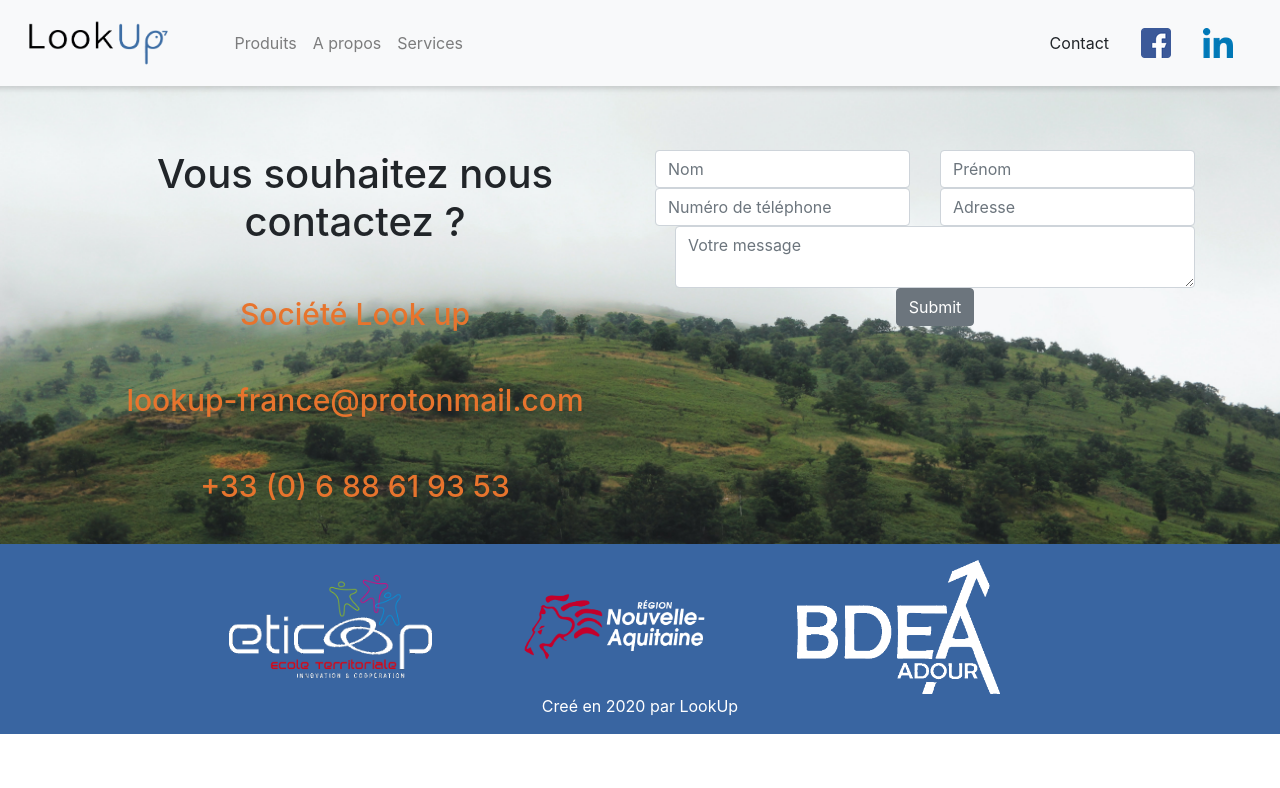
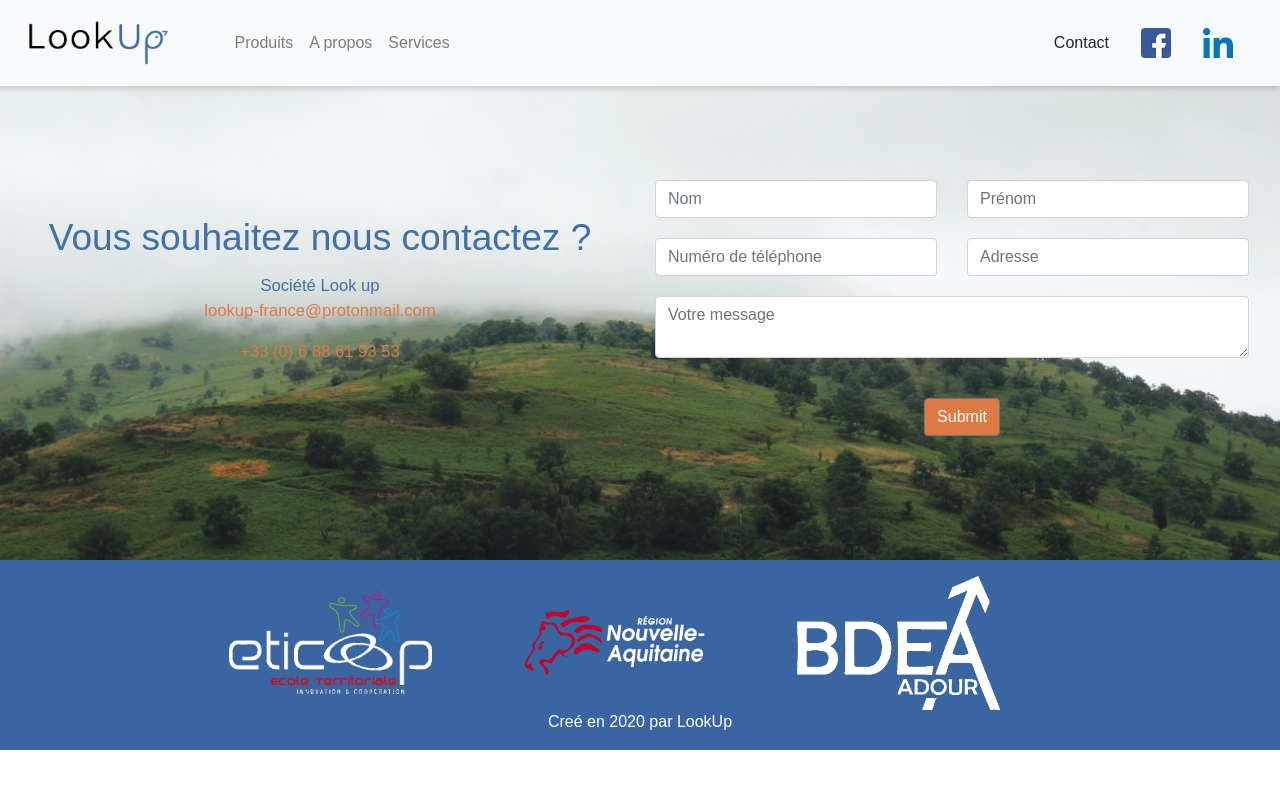
Before and after one commit to WildCodeSchool/btz_0320_p3_lookup_front, a React (Create React App) app: page /contact in a window 1280 px wide. Shown: the top 788 px of the page. Built offline with nearby package versions, Linux system fonts and the light colour scheme.

Commit message:
add modification on css for size text and margin

```diff
--- a/src/contact/Contact.jsx
+++ b/src/contact/Contact.jsx
@@ -14,21 +14,19 @@ import styles from './contact.module.css';
 export default function Contact() {
   return (
     <Container fluid className={styles.div}>
-      <Row>
+      <Row className="d-flex align-items-center justify-content-center">
+        <Col className={styles.col}>
+          <h1 className={styles.h1}>Vous souhaitez nous contactez ?</h1>
+          <p className={styles.h3}>Société Look up</p>
+          <p className={styles.p}>lookup-france@protonmail.com</p>
+          <p className={styles.p}>+33 (0) 6 88 61 93 53</p>
+        </Col>
         <Col>
-          <Container>
-            <Row>
-              <Col className={styles.col}>
-                <h1>Vous souhaitez nous contactez ?</h1>
-                <h3>Société Look up</h3>
-                <h3>lookup-france@protonmail.com</h3>
-                <h3>+33 (0) 6 88 61 93 53</h3>
-              </Col>
-              <Col className={styles.col}>
-                <Form>
+          <Form className="mr-3">
             <Row>
               <Col sm={6}>
                 <Input
+                  className={styles.input}
                   type="lastname"
                   name="lastname"
                   id="lastname"
@@ -38,6 +36,7 @@ export default function Contact() {
               </Col>
               <Col sm={6}>
                 <Input
+                  className={styles.input}
                   type="firstname"
                   name="firstname"
                   id="firstname"
@@ -49,6 +48,7 @@ export default function Contact() {
             <Row>
               <Col sm={6}>
                 <Input
+                  className={styles.input}
                   type="tel"
                   name="phone"
                   id="phone"
@@ -59,6 +59,7 @@ export default function Contact() {
               </Col>
               <Col sm={6}>
                 <Input
+                  className={styles.input}
                   type="adress"
                   name="adress"
                   id="adress"
@@ -66,9 +67,10 @@ export default function Contact() {
                 />
               </Col>
             </Row>
-                  <FormGroup check row>
+            <Row>
               <Col sm={12}>
                 <Input
+                  className={styles.input}
                   type="textarea"
                   name="message"
                   id="message"
@@ -76,10 +78,10 @@ export default function Contact() {
                   required
                 />
               </Col>
-                  </FormGroup>
+            </Row>
 
             <FormGroup check row>
-                    <Col sm={12}>
+              <Col sm={12} className={styles.input}>
                 <Button>Submit</Button>
               </Col>
             </FormGroup>
@@ -87,8 +89,5 @@ export default function Contact() {
         </Col>
       </Row>
     </Container>
-        </Col>
-      </Row>
-    </Container>
   );
 }
--- a/src/contact/contact.module.css
+++ b/src/contact/contact.module.css
@@ -1,4 +1,32 @@
 .div {
   background: center / cover url('./background_contact.jpg');
-  padding-top: 150px;
+  padding-top: 160px;
+  min-height: 70vh;
 }
+.col {
+  text-align: center;
+}
+.h1 {
+  color: #3f71a6;
+  font-size: 2.9vw;
+  margin-bottom: 15px;
+}
+
+.h3 {
+  color: #3f71a6;
+  font-size: 1.3vw;
+  margin: 0;
+}
+
+.p {
+  color: #dd7942;
+  font-size: 1.3vw;
+}
+
+.input {
+  margin-top: 20px;
+}
+.input button {
+  margin-top: 20px;
+  background-color: #dd7942;
+}
--- a/src/index.css
+++ b/src/index.css
@@ -1,8 +1,9 @@
 body {
   margin: 0;
-  font-family: -apple-system, BlinkMacSystemFont, 'Segoe UI', 'Roboto', 'Oxygen',
-    'Ubuntu', 'Cantarell', 'Fira Sans', 'Droid Sans', 'Helvetica Neue',
-    sans-serif;
+  font-family: 'Montserrat',
+    /* -apple-system, BlinkMacSystemFont,'Segoe UI', 'Roboto', 'Oxygen',
+    'Ubuntu', 'Cantarell', 'Fira Sans', 'Droid Sans', 'Helvetica Neue', */
+      sans-serif;
   -webkit-font-smoothing: antialiased;
   -moz-osx-font-smoothing: grayscale;
 }
```
Lines whose indentation alone changed are shown as unchanged.
